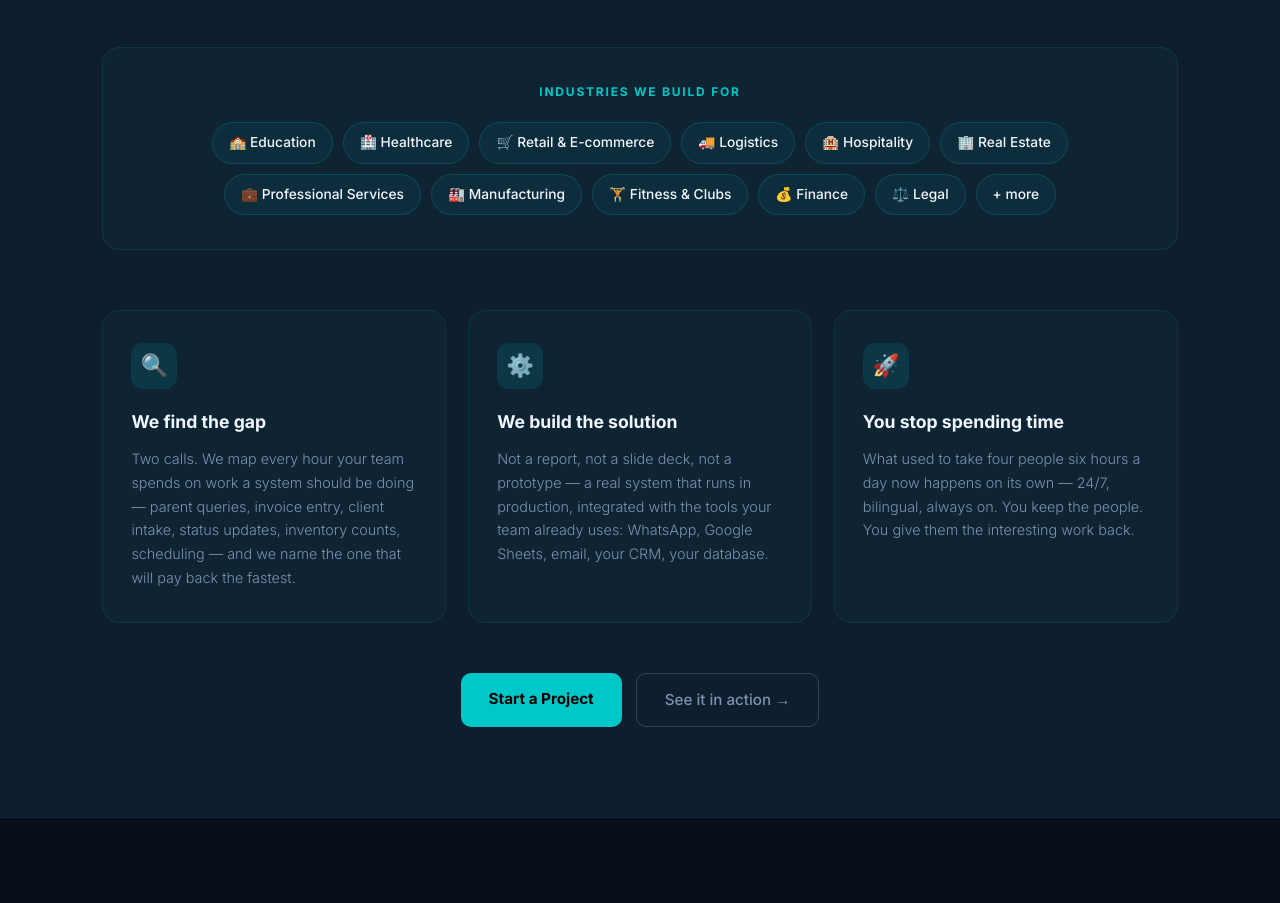
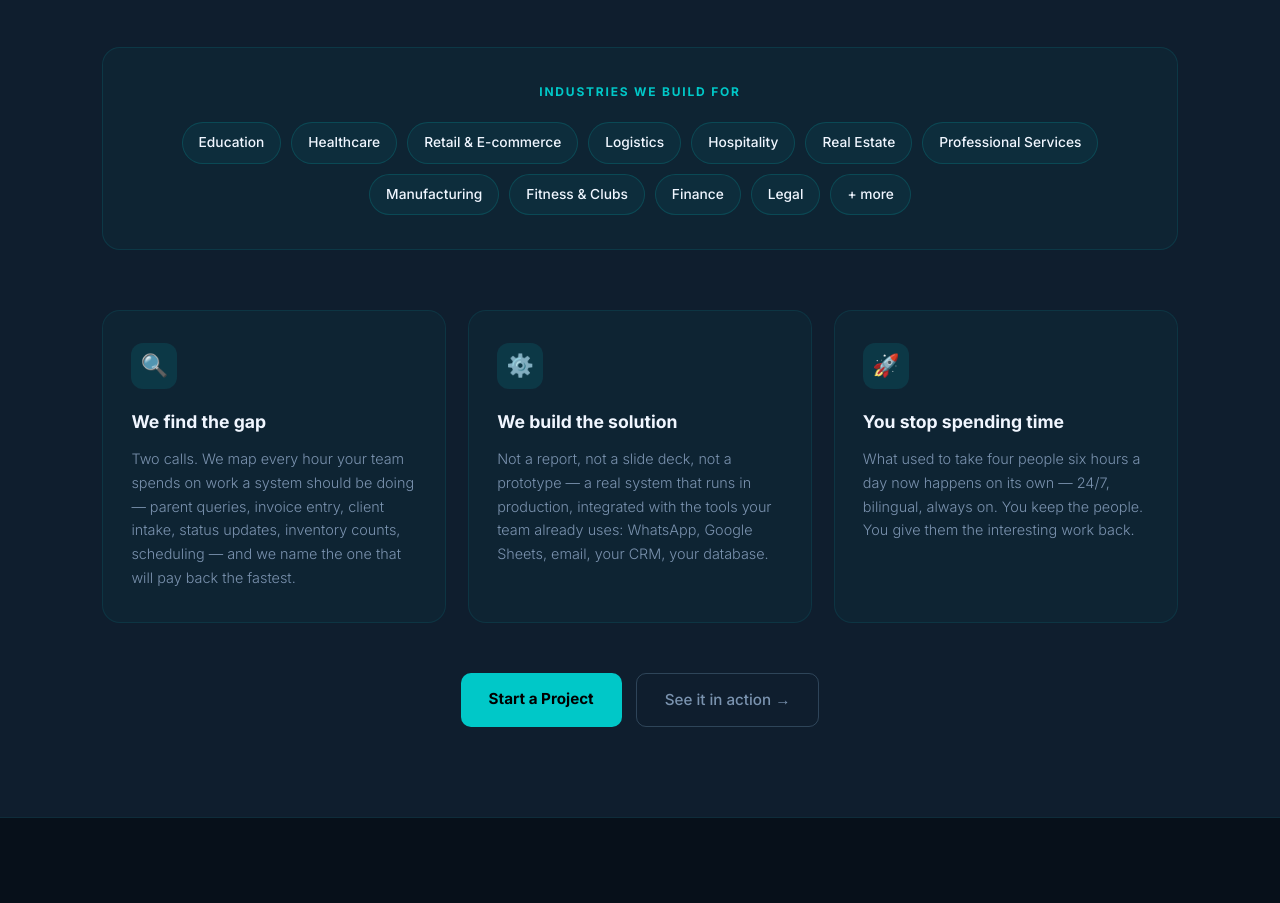
Before and after one commit to kareem886/schoolbot-website, a plain HTML site: page index.html in a window 1280 px wide. Shown: the part 3780-4683 px from the top of the page. Drawn offline with Linux system fonts and the light colour scheme.

Commit message:
Industries chips: remove emojis for a cleaner look

```diff
--- a/index.html
+++ b/index.html
@@ -457,17 +457,17 @@ nav{position:sticky;top:0;z-index:100;background:rgba(11,21,32,0.95);backdrop-fi
     <div class="cap-industries">
       <div class="cap-ind-label">Industries we build for</div>
       <div class="cap-ind-grid">
-        <div class="cap-ind">🏫 Education</div>
-        <div class="cap-ind">🏥 Healthcare</div>
-        <div class="cap-ind">🛒 Retail &amp; E-commerce</div>
-        <div class="cap-ind">🚚 Logistics</div>
-        <div class="cap-ind">🏨 Hospitality</div>
-        <div class="cap-ind">🏢 Real Estate</div>
-        <div class="cap-ind">💼 Professional Services</div>
-        <div class="cap-ind">🏭 Manufacturing</div>
-        <div class="cap-ind">🏋️ Fitness &amp; Clubs</div>
-        <div class="cap-ind">💰 Finance</div>
-        <div class="cap-ind">⚖️ Legal</div>
+        <div class="cap-ind">Education</div>
+        <div class="cap-ind">Healthcare</div>
+        <div class="cap-ind">Retail &amp; E-commerce</div>
+        <div class="cap-ind">Logistics</div>
+        <div class="cap-ind">Hospitality</div>
+        <div class="cap-ind">Real Estate</div>
+        <div class="cap-ind">Professional Services</div>
+        <div class="cap-ind">Manufacturing</div>
+        <div class="cap-ind">Fitness &amp; Clubs</div>
+        <div class="cap-ind">Finance</div>
+        <div class="cap-ind">Legal</div>
         <div class="cap-ind">+ more</div>
       </div>
     </div>
```
